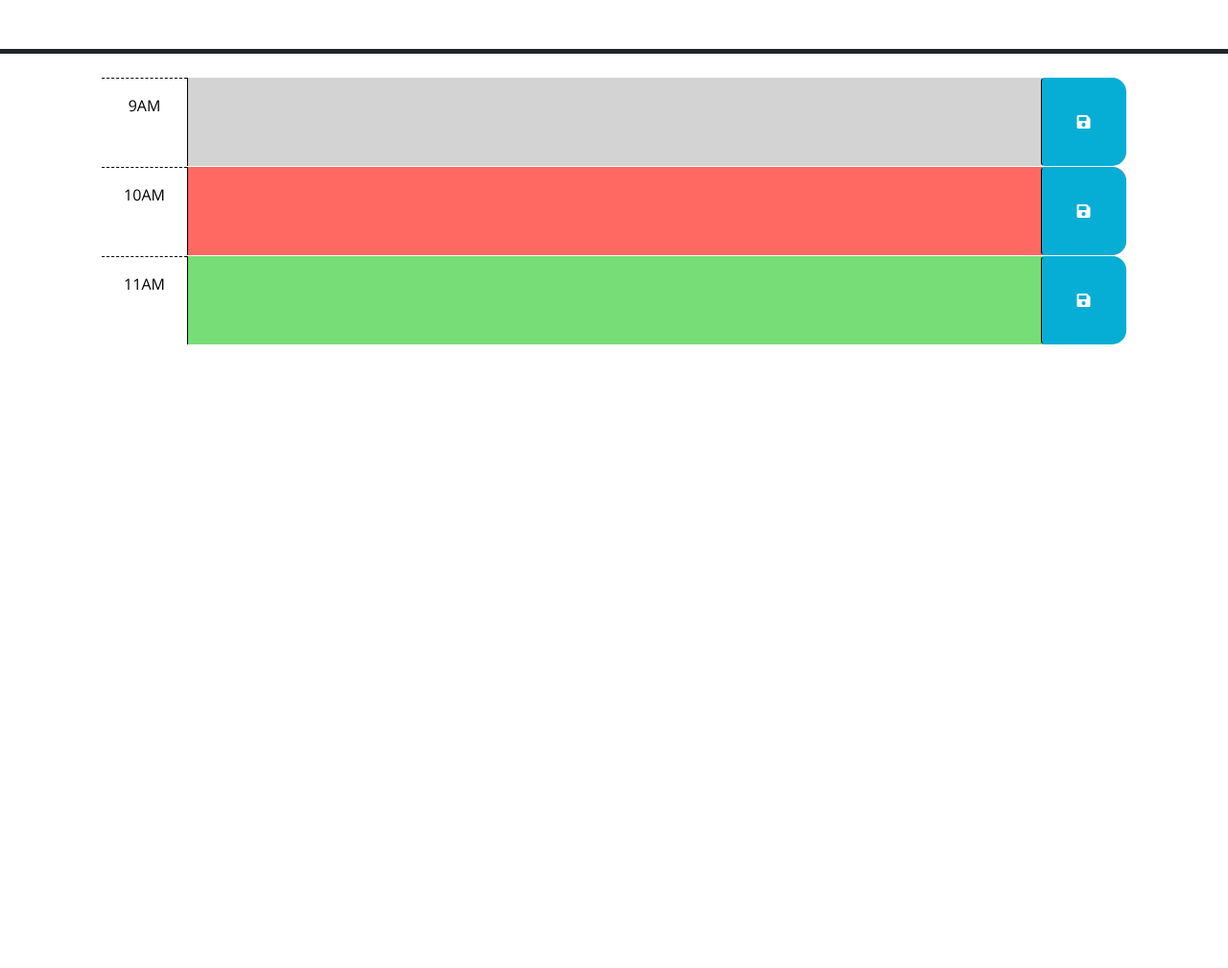
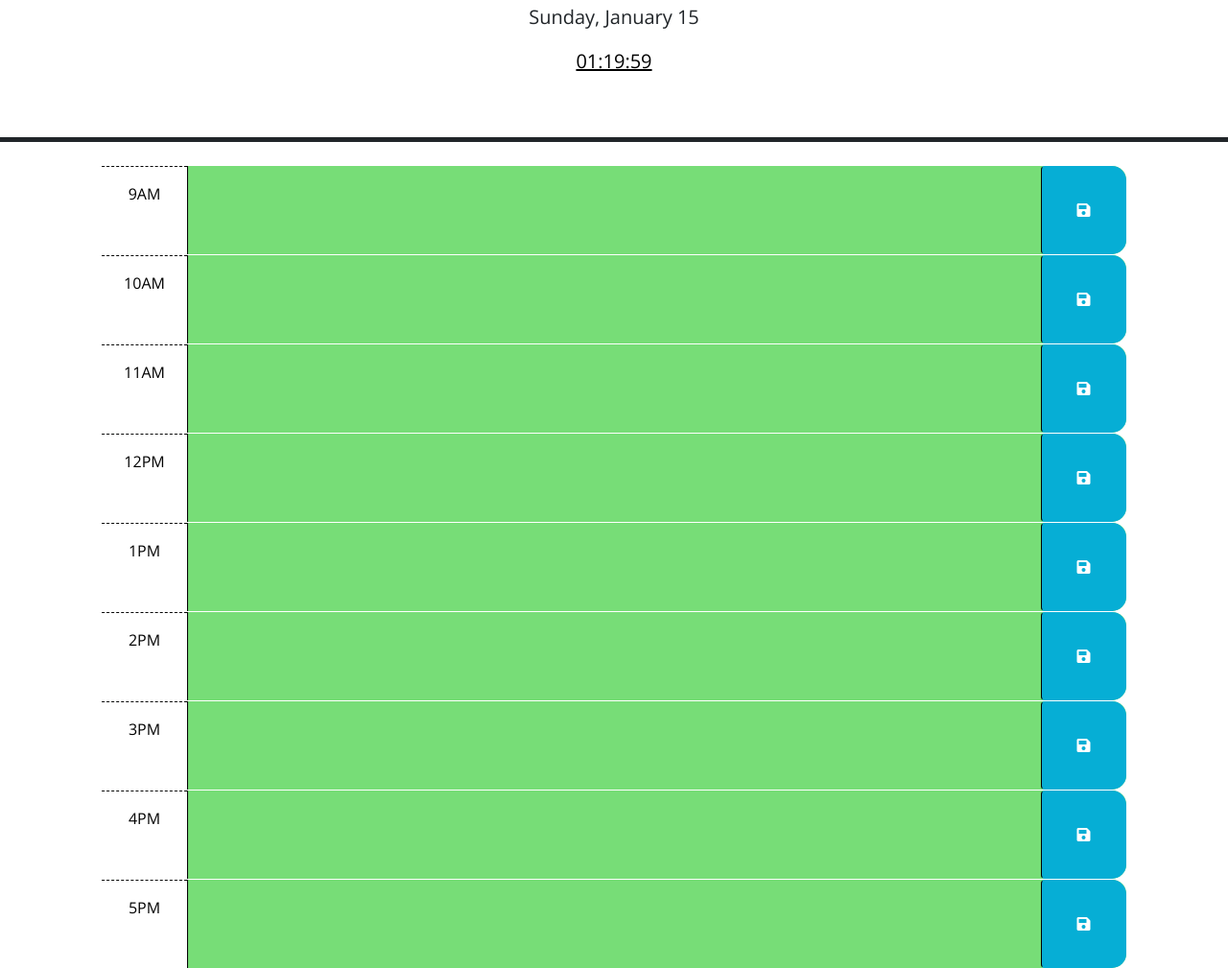
Before and after one commit to Martin-Cuellar/schedulePlanner, a plain HTML site: page index.html in a window 1280 px wide. Shown: the part 176-1185 px from the top of the page at 96% size. Before the commit the page ends 800 px from the top, so only its background shows below. Drawn offline with nearby package versions, Linux system fonts and the light colour scheme.

Commit message:
added code

```diff
--- a/index.html
+++ b/index.html
@@ -27,20 +27,12 @@
       <h1 class="display-3">Work Day Scheduler</h1>
       <p class="lead">A simple calendar app for scheduling your work day</p>
       <p id="currentDay" class="lead"></p>
+      <p id="clock"></p>
     </header>
+
     <div class="container-lg px-5">
-      <!-- Use class for "past", "present", and "future" to apply styles to the
-        time-block divs accordingly. The javascript will need to do this by
-        adding/removing these classes on each div by comparing the hour in the
-        id to the current hour. The html provided below is meant to be an example
-        demonstrating how the css provided can be leveraged to create the
-        desired layout and colors. The html below should be removed or updated
-        in the finished product. Remember to delete this comment once the
-        code is implemented.
-        -->
 
-      <!-- Example of a past time block. The "past" class adds a gray background color. -->
-      <div id="hour-9" class="row time-block past">
+      <div id="hour-9" class="row time-block">
         <div class="col-2 col-md-1 hour text-center py-3">9AM</div>
         <textarea class="col-8 col-md-10 description" rows="3"> </textarea>
         <button class="btn saveBtn col-2 col-md-1" aria-label="save">
@@ -48,8 +40,7 @@
         </button>
       </div>
 
-      <!-- Example of a a present time block. The "present" class adds a red background color. -->
-      <div id="hour-10" class="row time-block present">
+      <div id="hour-10" class="row time-block">
         <div class="col-2 col-md-1 hour text-center py-3">10AM</div>
         <textarea class="col-8 col-md-10 description" rows="3"> </textarea>
         <button class="btn saveBtn col-2 col-md-1" aria-label="save">
@@ -57,9 +48,56 @@
         </button>
       </div>
 
-      <!-- Example of a future time block. The "future" class adds a green background color. -->
-      <div id="hour-11" class="row time-block future">
+      <div id="hour-11" class="row time-block">
         <div class="col-2 col-md-1 hour text-center py-3">11AM</div>
+        <textarea class="col-8 col-md-10 description" rows="3"> </textarea>
+        <button class="btn saveBtn col-2 col-md-1" aria-label="save">
+          <i class="fas fa-save" aria-hidden="true"></i>
+        </button>
+      </div>
+
+      <div id="hour-12" class="row time-block">
+        <div class="col-2 col-md-1 hour text-center py-3">12PM</div>
+        <textarea class="col-8 col-md-10 description" rows="3"> </textarea>
+        <button class="btn saveBtn col-2 col-md-1" aria-label="save">
+          <i class="fas fa-save" aria-hidden="true"></i>
+        </button>
+      </div>
+
+      <div id="hour-13" class="row time-block">
+        <div class="col-2 col-md-1 hour text-center py-3">1PM</div>
+        <textarea class="col-8 col-md-10 description" rows="3"> </textarea>
+        <button class="btn saveBtn col-2 col-md-1" aria-label="save">
+          <i class="fas fa-save" aria-hidden="true"></i>
+        </button>
+      </div>
+
+      <div id="hour-14" class="row time-block">
+        <div class="col-2 col-md-1 hour text-center py-3">2PM</div>
+        <textarea class="col-8 col-md-10 description" rows="3"> </textarea>
+        <button class="btn saveBtn col-2 col-md-1" aria-label="save">
+          <i class="fas fa-save" aria-hidden="true"></i>
+        </button>
+      </div>
+
+      <div id="hour-15" class="row time-block">
+        <div class="col-2 col-md-1 hour text-center py-3">3PM</div>
+        <textarea class="col-8 col-md-10 description" rows="3"> </textarea>
+        <button class="btn saveBtn col-2 col-md-1" aria-label="save">
+          <i class="fas fa-save" aria-hidden="true"></i>
+        </button>
+      </div>
+
+      <div id="hour-16" class="row time-block">
+        <div class="col-2 col-md-1 hour text-center py-3">4PM</div>
+        <textarea class="col-8 col-md-10 description" rows="3"> </textarea>
+        <button class="btn saveBtn col-2 col-md-1" aria-label="save">
+          <i class="fas fa-save" aria-hidden="true"></i>
+        </button>
+      </div>
+
+      <div id="hour-17" class="row time-block">
+        <div class="col-2 col-md-1 hour text-center py-3">5PM</div>
         <textarea class="col-8 col-md-10 description" rows="3"> </textarea>
         <button class="btn saveBtn col-2 col-md-1" aria-label="save">
           <i class="fas fa-save" aria-hidden="true"></i>
--- a/script.js
+++ b/script.js
@@ -1,23 +1,49 @@
-// Wrap all code that interacts with the DOM in a call to jQuery to ensure that
-// the code isn't run until the browser has finished rendering all the elements
-// in the html.
-$(function () {
-  // TODO: Add a listener for click events on the save button. This code should
-  // use the id in the containing time-block as a key to save the user input in
-  // local storage. HINT: What does `this` reference in the click listener
-  // function? How can DOM traversal be used to get the "hour-x" id of the
-  // time-block containing the button that was clicked? How might the id be
-  // useful when saving the description in local storage?
-  //
-  // TODO: Add code to apply the past, present, or future class to each time
-  // block by comparing the id to the current hour. HINTS: How can the id
-  // attribute of each time-block be used to conditionally add or remove the
-  // past, present, and future classes? How can Day.js be used to get the
-  // current hour in 24-hour time?
-  //
-  // TODO: Add code to get any user input that was saved in localStorage and set
-  // the values of the corresponding textarea elements. HINT: How can the id
-  // attribute of each time-block be used to do this?
-  //
-  // TODO: Add code to display the current date in the header of the page.
+$(document).ready(function () {
+  $('.saveBtn').on('click', function () {
+    var value = $(this).siblings('.description').val();
+    var time = $(this).parent().attr('id');
+    // save in localStorage
+    localStorage.setItem(time, value);
+  });
+
+  function hourUpdater() {
+    var currentHour = dayjs().hour();
+      // loop over time blocks
+    $('.time-block').each(function () {
+      var blockHour = parseInt($(this).attr('id').split('-')[1]);
+
+      // check if we've moved past this time
+      if (blockHour < currentHour) {
+        $(this).addClass('past');
+      } else if (blockHour === currentHour) {
+        $(this).removeClass('past');
+        $(this).addClass('present');
+      } else {
+        $(this).removeClass('past');
+        $(this).removeClass('present');
+        $(this).addClass('future');
+      }
+    });
+  }
+
+  hourUpdater();
+  setInterval(hourUpdater, 15000);
+  // load saved data from localStorage
+  $('#hour-9 .description').val(localStorage.getItem('hour-9'));
+  $('#hour-10 .description').val(localStorage.getItem('hour-10'));
+  $('#hour-11 .description').val(localStorage.getItem('hour-11'));
+  $('#hour-12 .description').val(localStorage.getItem('hour-12'));
+  $('#hour-13 .description').val(localStorage.getItem('hour-13'));
+  $('#hour-14 .description').val(localStorage.getItem('hour-14'));
+  $('#hour-15 .description').val(localStorage.getItem('hour-15'));
+  $('#hour-16 .description').val(localStorage.getItem('hour-16'));
+  $('#hour-17 .description').val(localStorage.getItem('hour-17'));
+
+  // display date on page
+  $('#currentDay').text(dayjs().format('dddd, MMMM D'));
+  // display time on page
+  setInterval(() => {
+    let time = dayjs().format('HH:mm:ss');
+    document.getElementById("clock").innerHTML = time;
+}, 1000);
 });
--- a/style.css
+++ b/style.css
@@ -57,3 +57,9 @@ textarea {
   font-size: 20px;
   transition: all 0.3s ease-in-out;
 }
+
+#clock {
+    font-size: 20px;
+    color: #000;
+    text-decoration: underline;
+}
```
